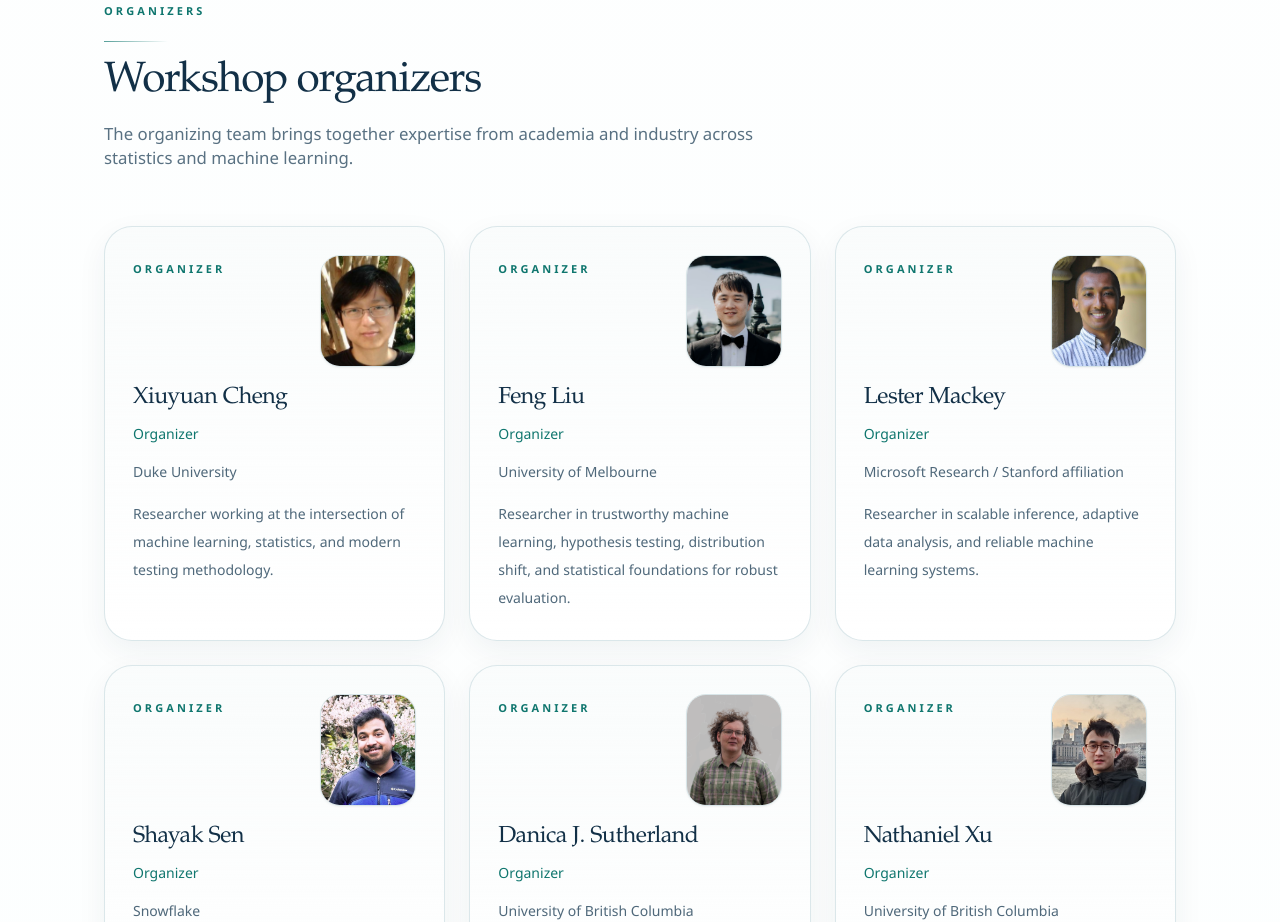
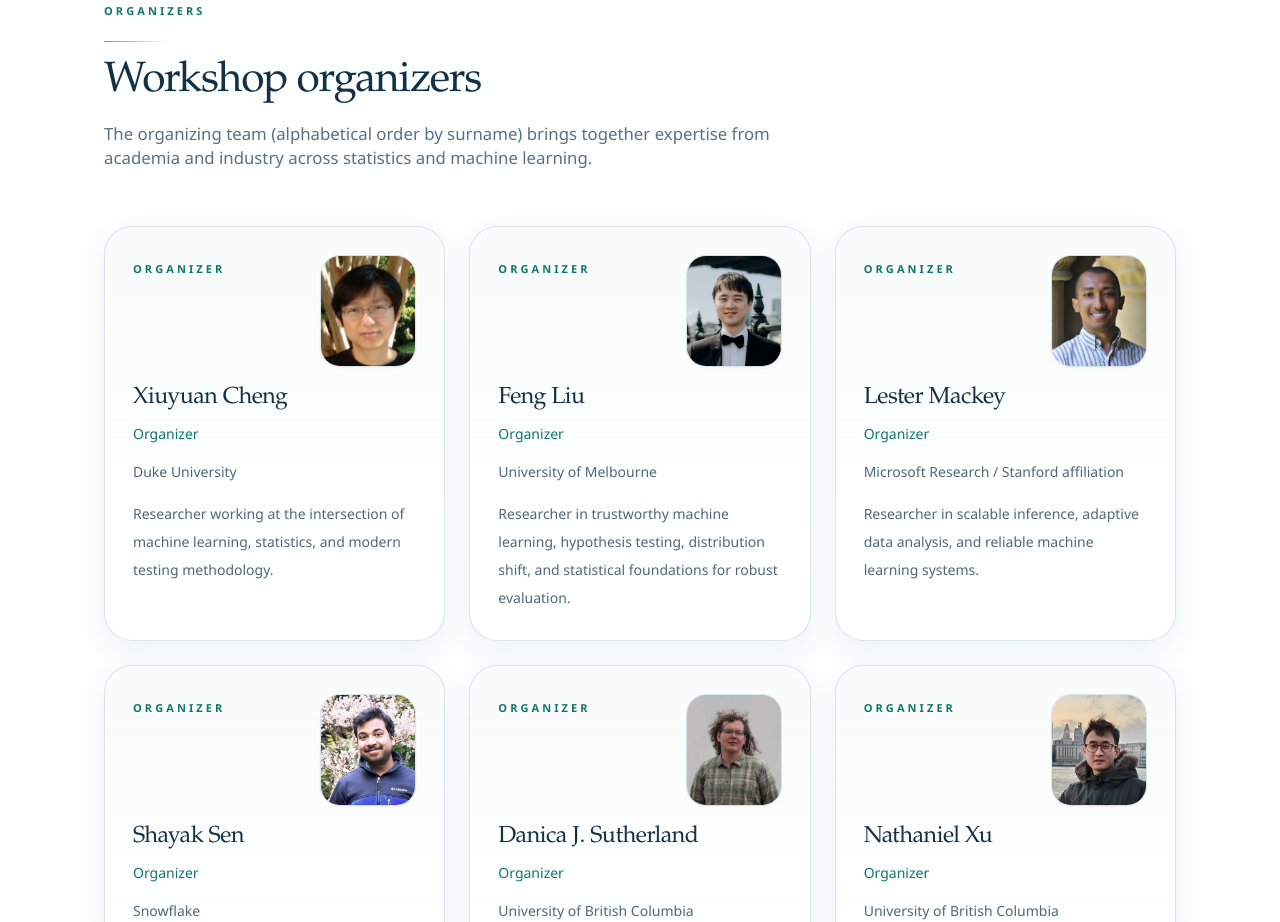
Before and after one commit to fengliu90/hypothesis-testing-workshop, a Next.js app: page / in a window 1280 px wide. Shown: the part 7120-8042 px from the top of the page. Built offline with nearby package versions, Linux system fonts and the light colour scheme.

Commit message:
Clarify organizer ordering

```diff
--- a/data/workshop.ts
+++ b/data/workshop.ts
@@ -255,7 +255,7 @@ export const workshop = {
       eyebrow: "Organizers",
       title: "Workshop organizers",
       description:
-        "The organizing team brings together expertise from academia and industry across statistics and machine learning.",
+        "The organizing team (alphabetical order by surname) brings together expertise from academia and industry across statistics and machine learning.",
       items: [
         {
           name: "Xiuyuan Cheng",
```
